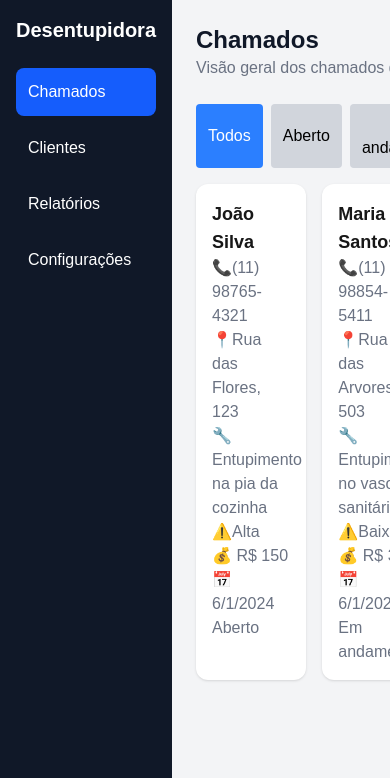
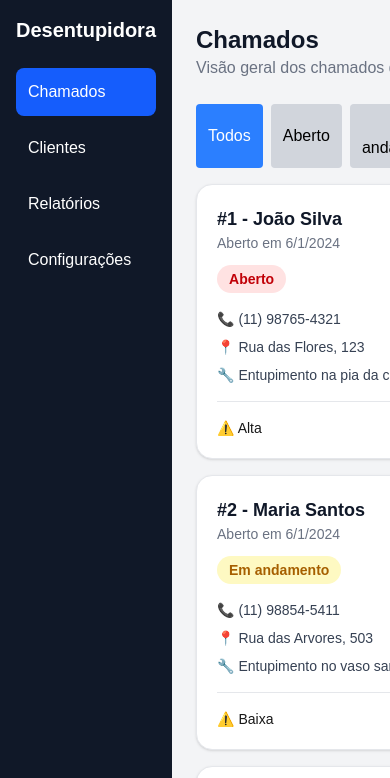
Before and after one commit to Loneking66/desentupidora-saas, a Next.js app: page / in a window 390 px wide. Shown: the top 778 px of the page. Built offline with nearby package versions, Linux system fonts and the light colour scheme.

Commit message:
feat: melhoria do visual e da responsividade dos cards

```diff
--- a/app/page.tsx
+++ b/app/page.tsx
@@ -80,7 +80,7 @@ export default function Page() {
       />
 
       {/* cards */}
-      <div className="grid grid-cols-3 gap-4">
+      <div className="grid grid-cols-1 gap-4 md:grid-cols-2 xl:grid-cols-3">
         {chamadosFiltrados.map((item) => (
           <CardChamado
             key={item.id}
--- a/components/CardChamado.tsx
+++ b/components/CardChamado.tsx
@@ -1,3 +1,12 @@
+function corStatus(status: string) {
+  if (status === "Aberto")
+    return "bg-red-100 text-red-700"
+
+  if (status === "Em andamento")
+    return "bg-yellow-100 text-yellow-700"
+
+  return "bg-green-100 text-green-700"
+}
 interface CardChamadoProps {
   id: number;
   cliente: string;
@@ -11,41 +20,40 @@ interface CardChamadoProps {
 }
 
 export default function CardChamado({ id, cliente, telefone, endereco, descricao, prioridade, valor, dataAbertura, status }: CardChamadoProps) {
-  return (
-    <div
-      className="bg-white p-4 rounded-xl shadow"
-    >
-      <h3 className="text-lg font-bold">
-        {cliente}
-      </h3>
+return (
+   <div className="min-w-0 bg-white p-5 rounded-2xl shadow border border-gray-200">
+    <div className="flex flex-col gap-3 mb-4 sm:flex-row sm:items-start sm:justify-between">
+      <div>
+        <h3 className="text-lg font-bold text-gray-900">
+          #{id} - {cliente}
+        </h3>
 
-      <p className="text-gray-500">📞
-        {telefone}
-      </p>
+        <p className="text-sm text-gray-500">
+          Aberto em {new Date(dataAbertura).toLocaleDateString()}
+        </p>
+      </div>
 
-      <p className="text-gray-500">📍
-        {endereco}
-      </p>
+      <span
+  className={`w-fit px-3 py-1 rounded-full text-sm font-semibold ${corStatus(status)}`}
+>         {status}
+</span>
+    </div>
 
-      <p className="text-gray-500">🔧
-        {descricao}
-      </p>
+    <div className="space-y-2 text-sm text-gray-700">
+      <p>📞 {telefone}</p>
+      <p>📍 {endereco}</p>
+      <p>🔧 {descricao}</p>
+    </div>
 
-      <p className="text-gray-500">⚠️
-        {prioridade}
-      </p>
+    <div className="flex items-center justify-between mt-4 pt-4 border-t border-gray-200">
+      <span className="text-sm font-medium">
+        ⚠️ {prioridade}
+      </span>
 
-      <p className="text-gray-500">💰
+      <span className="text-sm font-bold text-gray-900">
         R$ {valor}
-      </p>
-
-      <p className="text-gray-500">📅
-        {new Date(dataAbertura).toLocaleDateString()}
-      </p>
-
-      <p className="text-gray-500">
-        {status}
-      </p>
+      </span>
     </div>
-  );
+  </div>
+)
 }
```
